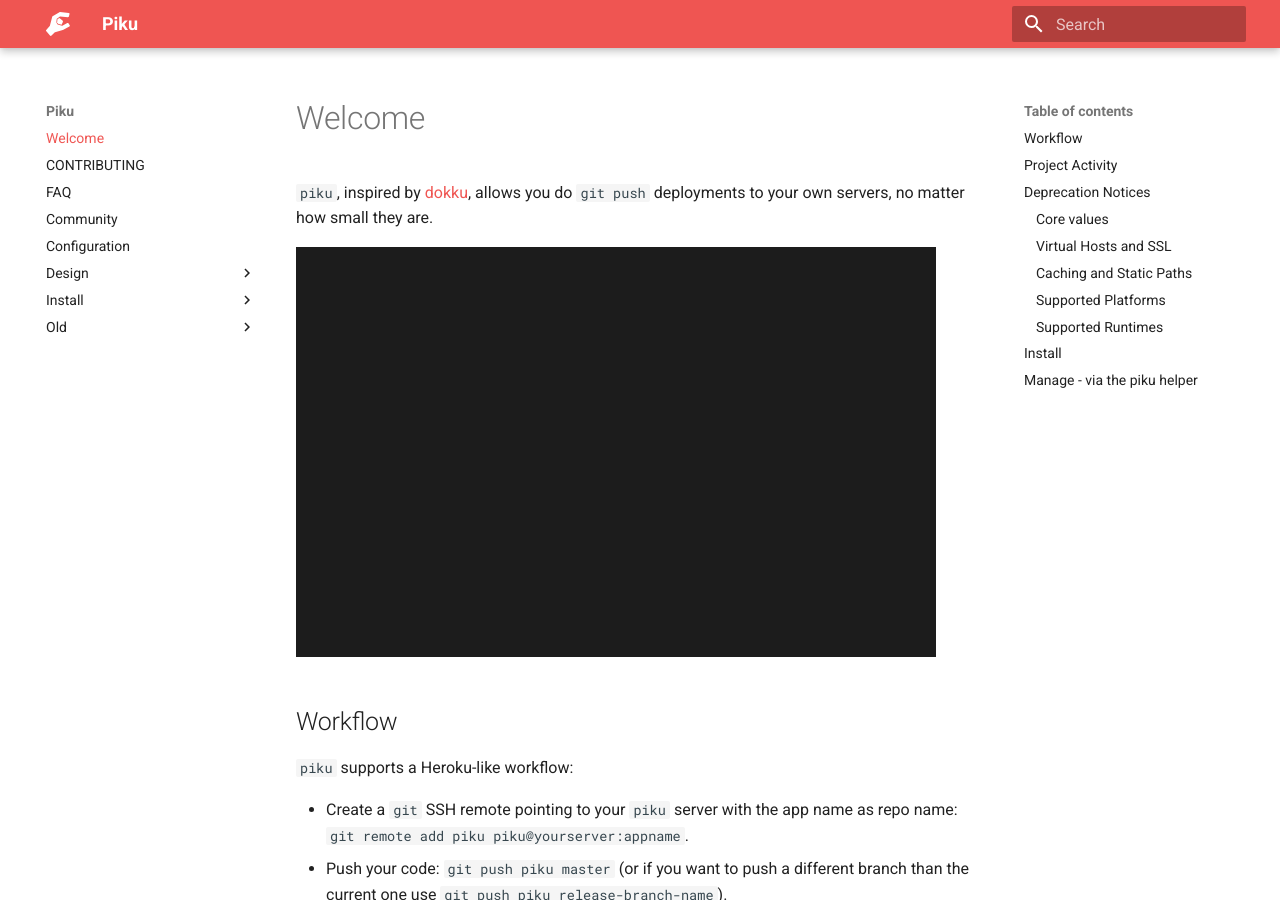
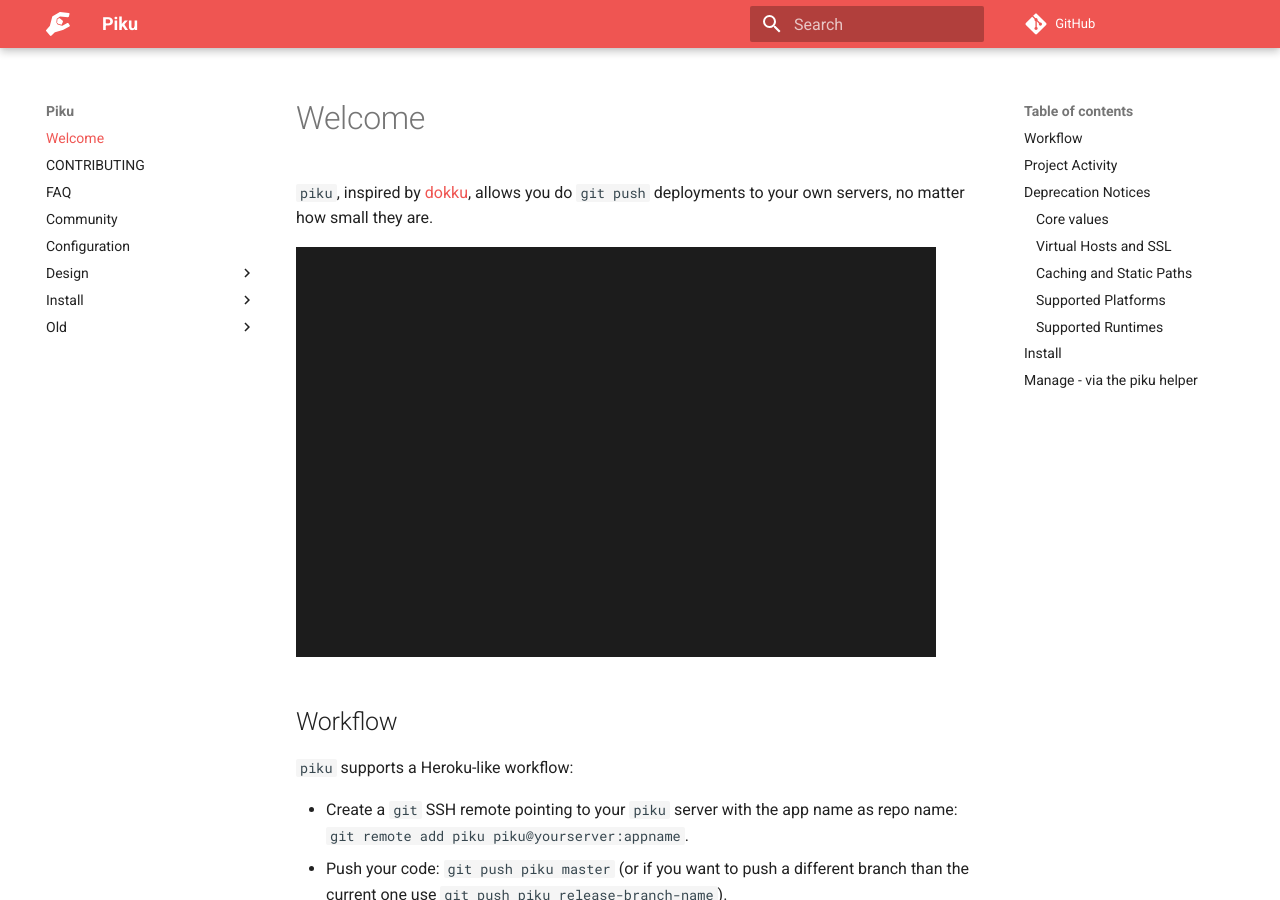
Before and after one commit to piku/piku.github.io, an MkDocs documentation site: the page built from docs/index.md, in a window 1280 px wide and 900 px high. Built offline with MkDocs 1.6.1 and Material for MkDocs 9.7.7, drawn with Linux system fonts in a browser that asks for light colours; plug-ins that fetch from the network failed and are left out; comment, search, counter and statistics services are not loaded.

```diff
--- a/mkdocs.yml
+++ b/mkdocs.yml
@@ -1,8 +1,17 @@
 site_name: Piku
+repo_url: https://github.com/piku/piku
 theme:
   name: material
   palette:
-    primary: red
+    - primary: red
+    - scheme: default
+      toggle:
+        icon: material/weather-night
+        name: Switch to dark mode
+    - scheme: slate
+      toggle:
+        icon:  material/weather-sunny
+        name: Switch to light mode
   logo: img/piku.svg
   favicon: img/icon.png
   features:
```
